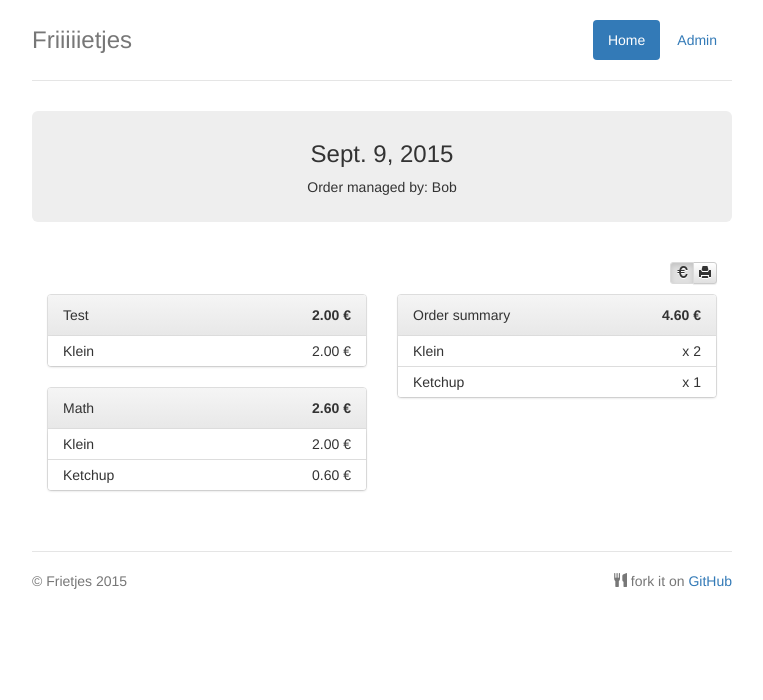
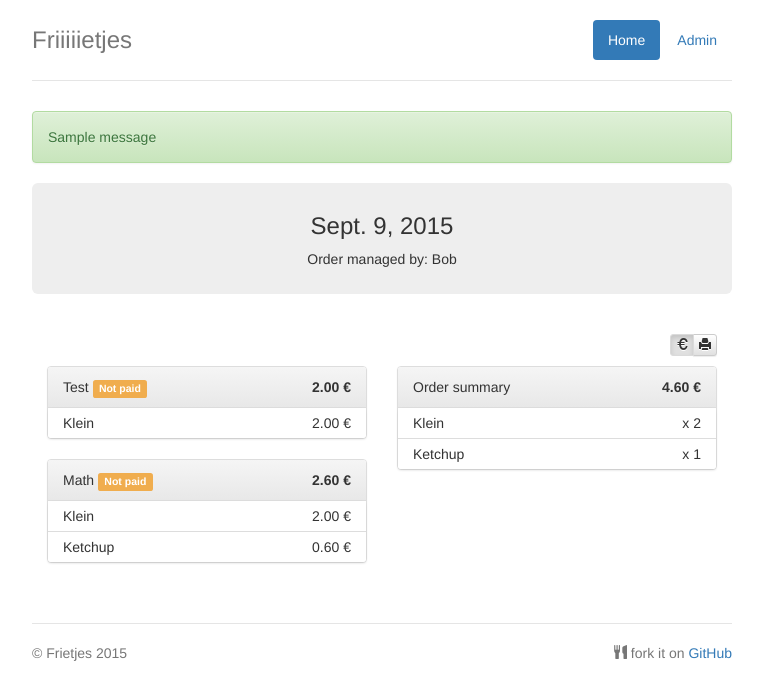
Before and after one commit to math2k/frietjes, a Django app: page /order/2 in a window 1280 px wide. Shown: the top 700 px of the page, without its empty margins (258-1021 px from the left). Run offline with Django 3.2, Linux system fonts and the light colour scheme; data comes from the database, SQL or seed files in the repository; one stand-in notice (Sample message) is shown; some libraries are stand-ins or nearby versions.

Commit message:
Added payment toggler, messages, etc

```diff
--- a/app/templates/order-view.html
+++ b/app/templates/order-view.html
@@ -17,8 +17,24 @@
     </div>
     <div class="col-md-6 hidden-print">
         {% for uo in order.userorder_set.all %}
-            <div class="panel panel-default">
-                <div class="panel-heading">{{ uo.name }} <span class="pull-right price"><b>{{ uo.total }} €</b></span></div>
+          <form action="{% url "toggle-paid-flag" uo=uo.pk %}" method="post">
+        <div class="panel panel-default">
+            {% csrf_token %}
+              <div class="panel-heading">
+                {{ uo.name }}
+                {% if user.is_staff %}
+                    <a href="#" onclick="$(this).closest('form').submit(); return false;" title="Toggle payment status" class="add-tooltip">
+                {% endif %}
+                {% if uo.paid %}
+                  <span class="label label-success">Paid</span>
+                {% else %}
+                  <span class="label label-warning">Not paid</span>
+                {% endif %}
+                {% if user.is_staff %}
+                  </a>
+                {% endif %}
+                 <span class="pull-right price"><b>{{ uo.total }} €</b></span>
+              </div>
                 <ul class="list-group">
                     {% for uoi in uo.userorderitem_set.all %}
                         <li class="list-group-item" style="padding-top: 5px; padding-bottom: 5px;">{{ uoi }} <span
@@ -31,6 +47,7 @@
                     </div>
                 {% endif %}
             </div>
+        </form>
         {% endfor %}
     </div>
     <div class="col-md-6">
--- a/app/views.py
+++ b/app/views.py
@@ -3,9 +3,11 @@ import random
 from django.core.urlresolvers import reverse_lazy
 from django.db.models import Count
 from django.forms import formset_factory, Select
-from app.forms import OrderForm, UserOrderForm
+from app.forms import OrderForm, UserOrderForm, UserOrder
 from app.models import Order, MenuItem, UserOrderItem
-from django.views.generic import TemplateView, FormView
+from django.views.generic import TemplateView, FormView, View
+from django.shortcuts import redirect, get_object_or_404
+from django.contrib import messages
 
 
 class HomeView(TemplateView):
@@ -51,6 +53,17 @@ class OrderFormView(FormView):
     def form_invalid(self, form):
         return super(OrderFormView, self).form_invalid(form)
 
+class TogglePaidFlag(View):
+    http_method_names = ['post', ]
+
+    def post(self, request, *args, **kwargs):
+        if request.user.is_staff:
+            uo = get_object_or_404(UserOrder, pk=kwargs.get('uo'))
+            uo.paid = not uo.paid
+            uo.save()
+            messages.success(request, "{0}'s order marked as {1}".format(uo.name, "paid" if uo.paid else "not paid"))
+            return redirect(request.META.get('HTTP_REFERER'))
+
 
 class OrderView(TemplateView):
     template_name = "order-view.html"
--- a/frietjes/urls.py
+++ b/frietjes/urls.py
@@ -21,5 +21,6 @@ urlpatterns = [
     url(r'^admin/', include(admin.site.urls)),
     url(r'^$', HomeView.as_view(), name="home"),
     url(r'^order$', OrderFormView.as_view(), name="order"),
-    url(r'^order/(?P<order>.+)$', OrderView.as_view(), name="order-view")
+    url(r'^order/(?P<order>.+)$', OrderView.as_view(), name="order-view"),
+    url(r'^toggle-paid-flag/(?P<uo>.+)$', TogglePaidFlag.as_view(), name="toggle-paid-flag")
 ]
--- a/templates/base.html
+++ b/templates/base.html
@@ -1,3 +1,4 @@
+{% load staticfiles %}
 <!DOCTYPE html>
 <html lang="en">
 <head>
@@ -20,6 +21,7 @@
 
     <!-- Optional theme -->
     <link rel="stylesheet" href="https://maxcdn.bootstrapcdn.com/bootstrap/3.3.5/css/bootstrap-theme.min.css">
+    <link rel="icon" type="image/png" href="{% static "favicon.png" %}" />
 
     <style>
         /* Space out content a bit */
@@ -138,7 +140,9 @@
         </nav>
         <h3 class="text-muted">Friiiiietjes</h3>
     </div>
-
+    {% for message in messages %}
+        <div class="alert alert-{{ message.tags }} hidden-print">{{ message }}</div>
+    {% endfor %}
         {% block jumbo %}
         {% endblock %}
 
@@ -159,7 +163,6 @@
 <script>
   $(document).ready(function (){
     $('.price-toggle').click(function(){
-      console.log($(this).hasClass('active'));
       if($(this).hasClass("active")) {
         $('.price').hide();
         $(this).removeClass('active');
@@ -168,6 +171,7 @@
         $(this).addClass('active');
       }
     });
+    $('.add-tooltip').tooltip();
   });
 </script>
 </body>
```
Also changed, not shown: app/static/favicon.png (added).
